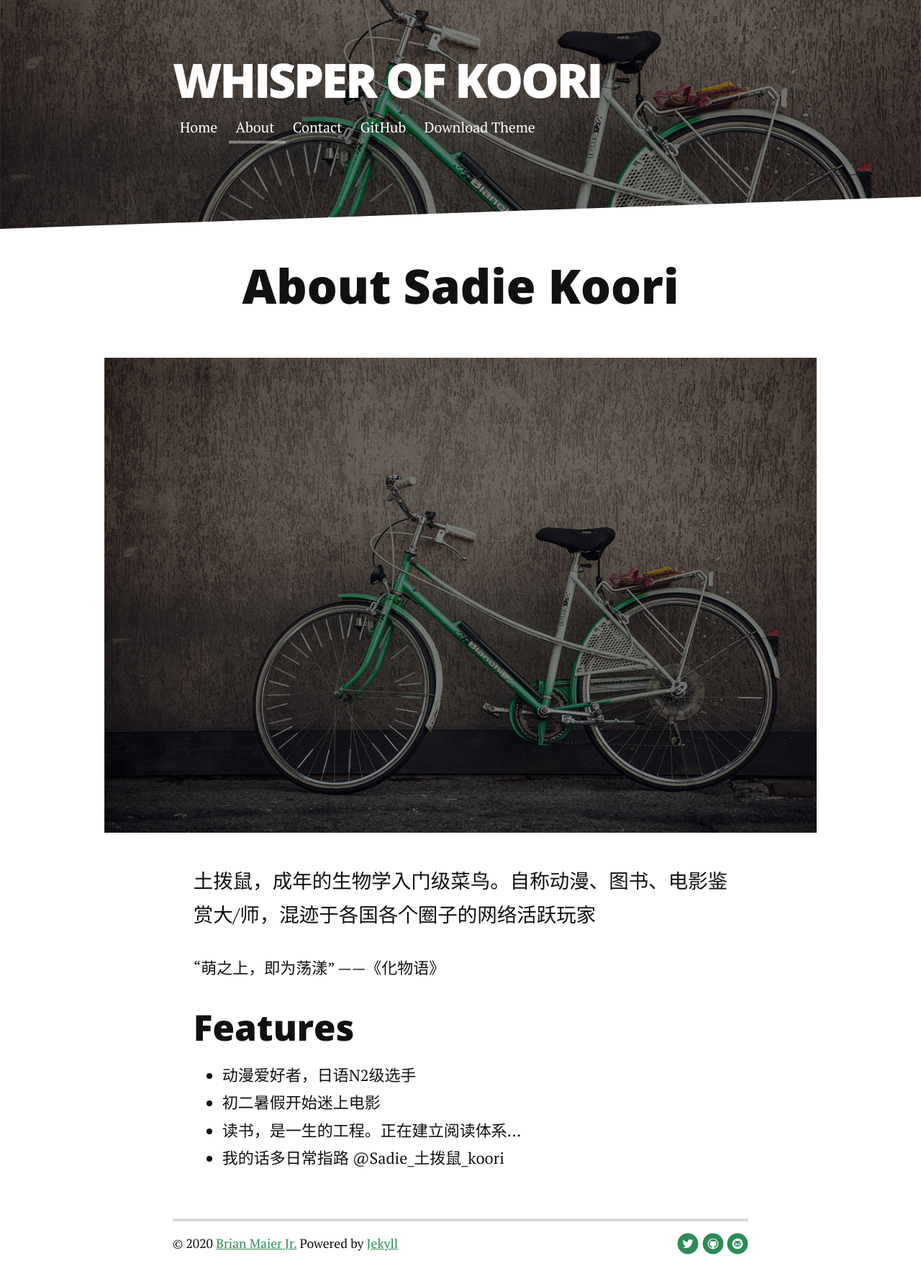
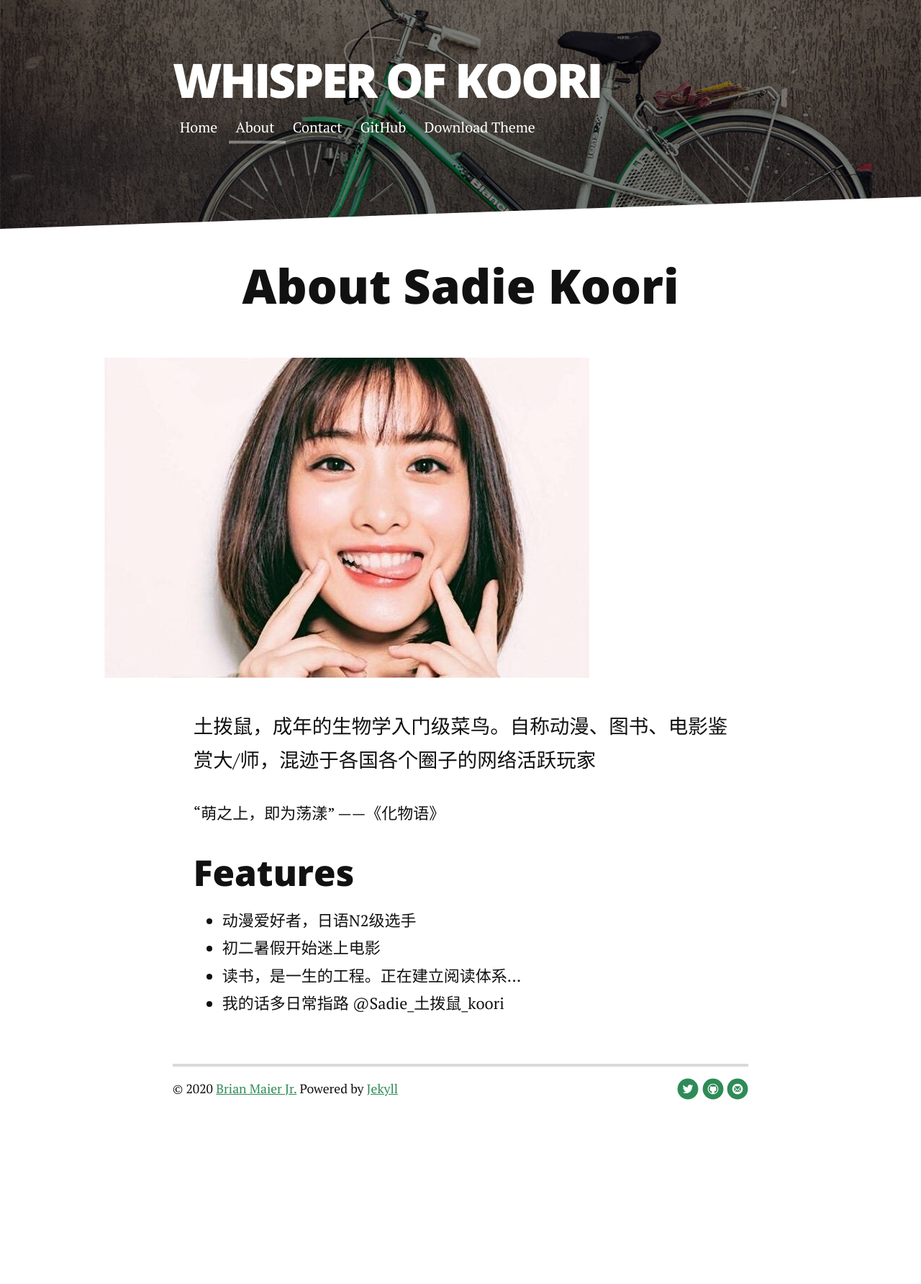
Before and after one commit to SadieKoori/SadieKoori.github.io, a Jekyll site: the page built from about.md, in a window 1280 px wide. Shown: the whole page at 72% size. Built offline with Jekyll 4.4.1, drawn with Linux system fonts in a browser that asks for light colours; nearby versions of some CDN libraries; Markdown is read by kramdown in place of the engine named in the settings; after the commit the page ends 1569 px from its top, so only the background shows below that.

Commit message:
Update about.md

```diff
--- a/about.md
+++ b/about.md
@@ -5,7 +5,7 @@
 
 <div class="post">
 	<h1 class="pageTitle">About Sadie Koori</h1>
-	<img src="{{ '/assets/img/touring.jpg' | prepend: site.baseurl }}" alt="">
+	<img src="{{ '/assets/img/QQ图片20190412150439.jpg' | prepend: site.baseurl }}" alt="">
 	<p class="intro">土拨鼠，成年的生物学入门级菜鸟。自称动漫、图书、电影鉴赏大/师，混迹于各国各个圈子的网络活跃玩家</p>
 	<p>“萌之上，即为荡漾” ——《化物语》</p>
 	<h2>Features</h2>
```
